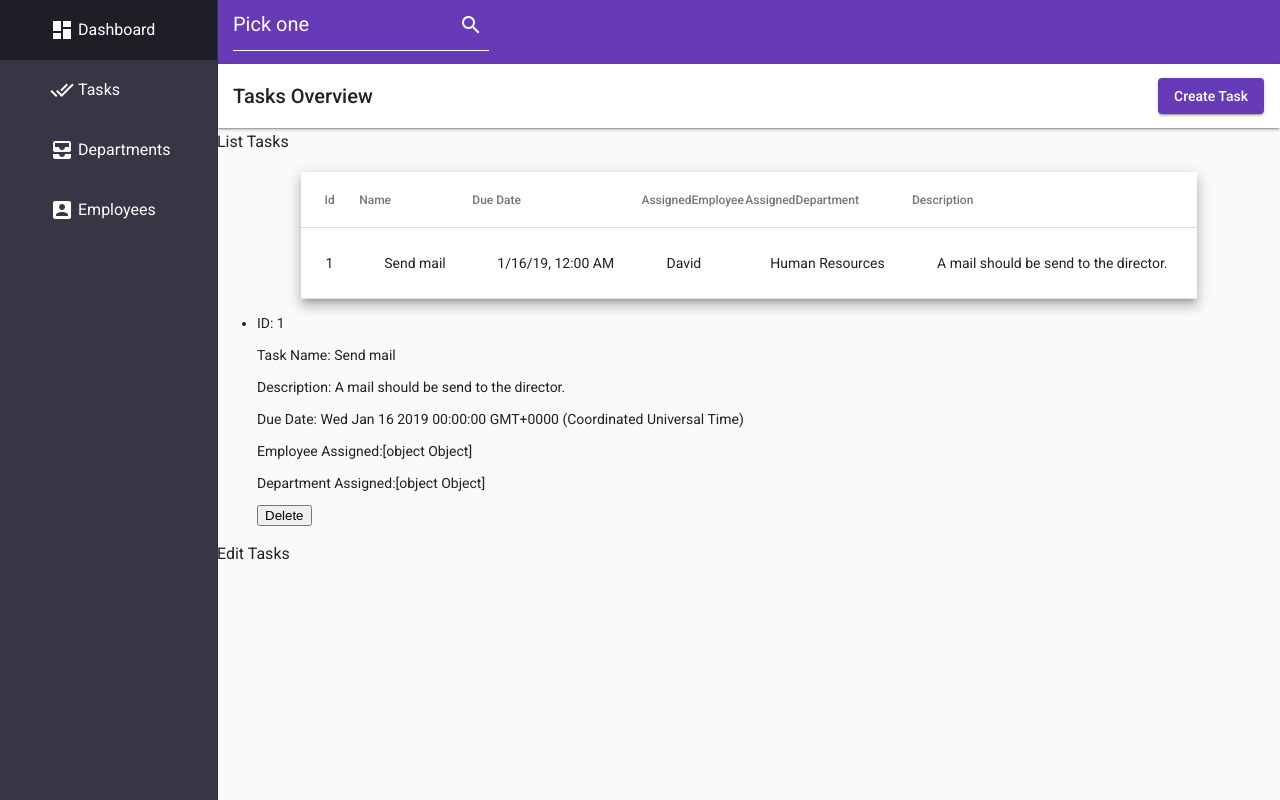
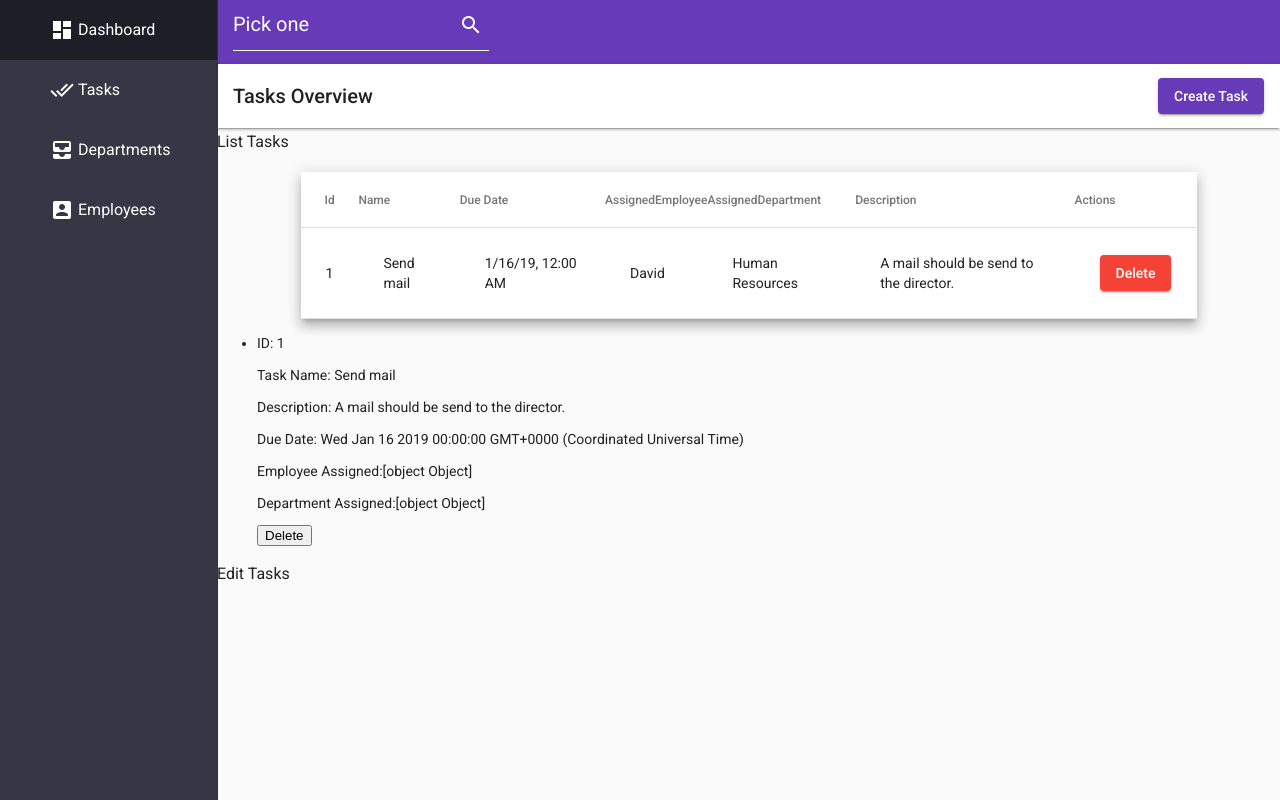
Before and after one commit to petrov-dimitar/task-management-app-fontys-web-2, an Angular app in the folder WEB2-Deyna-Dimitar-Aleksandra/: page /task-list-component in a window 1280 px wide. Built offline with nearby package versions, Linux system fonts and the light colour scheme.

Commit message:
added delete button to task table and added dashboard to default route.

```diff
--- a/WEB2-Deyna-Dimitar-Aleksandra/src/app/app-routing.module.ts
+++ b/WEB2-Deyna-Dimitar-Aleksandra/src/app/app-routing.module.ts
@@ -9,7 +9,8 @@
   { path: 'task-list-component', component: TaskListComponent },
   { path: 'employee-list-component', component: EmployeeListComponent },
   { path: 'department-list-component', component: DepartmentListComponent },
-  { path: 'dashboard', component: DashboardComponent }
+  { path: 'dashboard', component: DashboardComponent },
+  { path: '', component: DashboardComponent }
 ];
 
 @NgModule({
--- a/WEB2-Deyna-Dimitar-Aleksandra/src/app/task/task-list/task-list.component.html
+++ b/WEB2-Deyna-Dimitar-Aleksandra/src/app/task/task-list/task-list.component.html
@@ -45,7 +45,18 @@
     </ng-container>
     <ng-container matColumnDef="description">
       <th mat-header-cell *matHeaderCellDef>Description</th>
-      <td mat-cell *matCellDef="let element">{{ element.description }}</td>
+
+      <td mat-cell *matCellDef="let element">
+        {{ element.description }}
+      </td>
+    </ng-container>
+    <ng-container matColumnDef="actions">
+      <th mat-header-cell *matHeaderCellDef>Actions</th>
+      <td mat-cell *matCellDef="let element">
+        <button mat-raised-button color="warn" (click)="deleteTask(element)">
+          Delete
+        </button>
+      </td>
     </ng-container>
 
     <!-- Symbol Column -->
--- a/WEB2-Deyna-Dimitar-Aleksandra/src/app/task/task-list/task-list.component.ts
+++ b/WEB2-Deyna-Dimitar-Aleksandra/src/app/task/task-list/task-list.component.ts
@@ -20,7 +20,7 @@
 
 export class TaskListComponent implements OnInit {
 
-  displayedColumns: string[] = ['id', 'name', 'deadlineDate', 'assignedEmployee', 'assignedDepartment', 'description'];
+  displayedColumns: string[] = ['id', 'name', 'deadlineDate', 'assignedEmployee', 'assignedDepartment', 'description', 'actions'];
 
 
   constructor(public taskService: TaskService, private employeeService: EmployeeService, private departmentService: DepartmentsService, public dialog: MatDialog) { }
@@ -56,6 +56,7 @@
   deleteTask(task: Task) {
     let index = this.tasks.indexOf(task);
     this.tasks.splice(index, 1);
+    this.table.renderRows();
   }
   @ViewChild(MatTable) table: MatTable<any>;
   addTask() {
```
